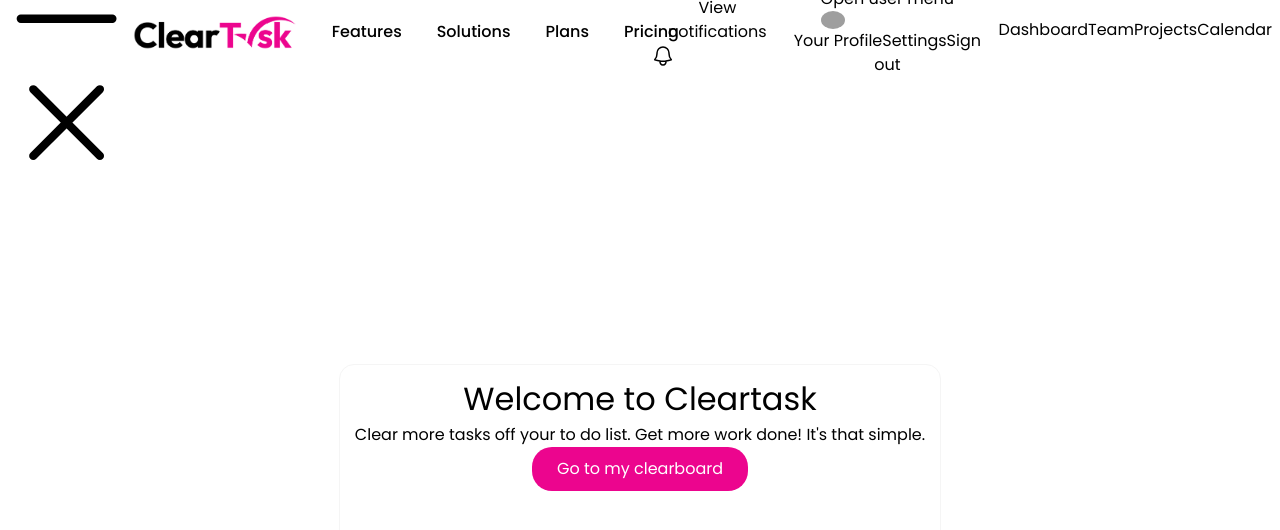
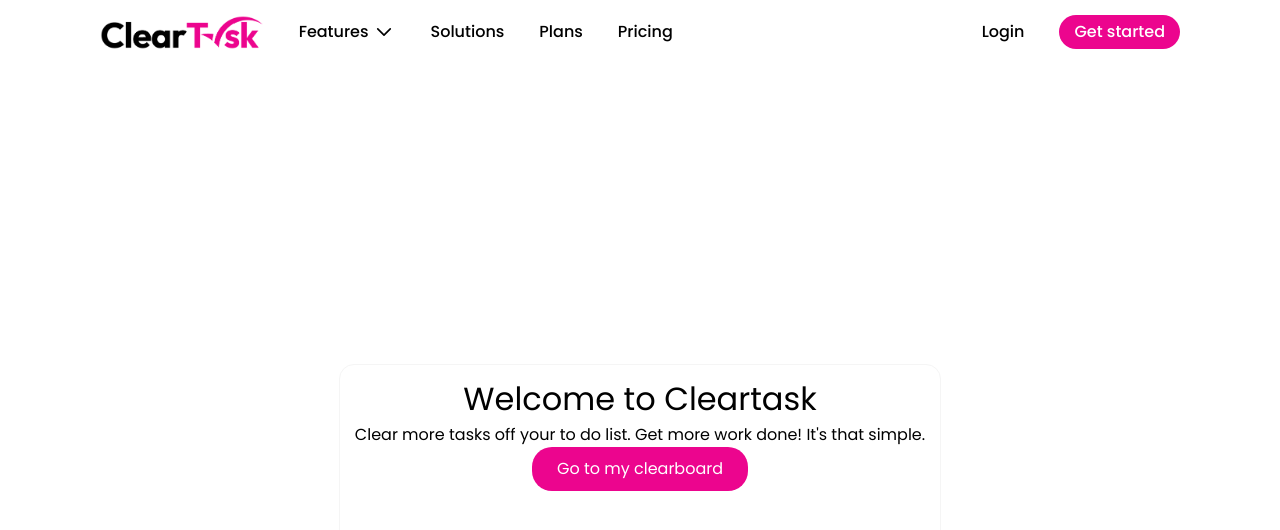
Before and after one commit to Crunch-Garage/cleartask-react-frontend, a React (Create React App) app: page / in a window 1280 px wide. Shown: the top 530 px of the page. Built offline with nearby package versions, Linux system fonts and the light colour scheme; grey boxes are pictures that could not be loaded; a web font is replaced by a local one; what react-swipeable-views-utils would draw is missing.

Commit message:
refactor:remove tailwind utility classes

```diff
--- a/src/components/Header.js
+++ b/src/components/Header.js
@@ -28,9 +28,9 @@
     return(
         <>
             <nav className="navbar" >
-                <div className="nav-menu-desktop">
+                <div className="full-menu">
                     <div className="nav-menu-items">
-                        <div className="mobile-menu-trigger" style={{display:"hidden"}}>
+                        <div className="mobile-menu-trigger" style={{'display':"none"}}>
                             {/* <!-- Mobile menu button--> */}
                             <button type="button" className="mobile-menu-trigger-button" aria-controls="mobile-menu" aria-expanded="false">
                                 <span>Open main menu</span>
@@ -43,13 +43,18 @@
                             </button>
                         </div>
                         <div className="full-menu-bar-main">
-                            <div className="fmb-logo-Wrapper flex-shrink-0 items-center">
+                            <div className="fmb-logo-Wrapper">
                                 <img src={logo} alt="cleartask"/>
                             </div>
                             <div className="fmb-menu-list-wrapper">
                                 <ul className="fmb-menu-list">
                                     <li data-targetItem="drop1" onMouseEnter={onMenuItemMouseIn} onMouseLeave={onMenuItemMouseOut} aria-current="page">
-                                        <button type="button">Features</button>
+                                        <button type="button">
+                                            Features
+                                            <svg xmlns="http://www.w3.org/2000/svg" fill="none" viewBox="0 0 24 24" strokeWidth={1.5} stroke="currentColor" className="w-6 h-6">
+                                                <path stroke="black" stroke-width="2" strokeLinecap="round" strokeLinejoin="round" d="M19.5 8.25l-7.5 7.5-7.5-7.5" />
+                                            </svg>
+                                        </button>
                                         {/* Navbar dropdown menu */}
                                         <div className={dropdown.drop1}>
                                             <div className="fmb-dropdown-row">
@@ -92,8 +97,20 @@
                             </div>
                         </div>
                         <div className="full-menu-bar-secondary">
+                            <ul>
+                                <li>
+                                    <button type="button">Login</button>
+                                </li>
+                                <li>
+                                    <button type="button">Get started</button>
+                                </li>
+                            </ul>
+                            {/* <button type="button">
+                                <svg xmlns="http://www.w3.org/2000/svg" fill="none" viewBox="0 0 24 24" stroke-width="1.5" stroke="currentColor" aria-hidden="true">
+                                    <path stroke-linecap="round" stroke-linejoin="round" d="M14.857 17.082a23.848 23.848 0 005.454-1.31A8.967 8.967 0 0118 9.75v-.7V9A6 6 0 006 9v.75a8.967 8.967 0 01-2.312 6.022c1.733.64 3.56 1.085 5.455 1.31m5.714 0a24.255 24.255 0 01-5.714 0m5.714 0a3 3 0 11-5.714 0" />
+                                </svg>
+                            </button>
                             <button type="button">
-                                <span>View notifications</span>
                                 <svg xmlns="http://www.w3.org/2000/svg" fill="none" viewBox="0 0 24 24" stroke-width="1.5" stroke="currentColor" aria-hidden="true">
                                     <path stroke-linecap="round" stroke-linejoin="round" d="M14.857 17.082a23.848 23.848 0 005.454-1.31A8.967 8.967 0 0118 9.75v-.7V9A6 6 0 006 9v.75a8.967 8.967 0 01-2.312 6.022c1.733.64 3.56 1.085 5.455 1.31m5.714 0a24.255 24.255 0 01-5.714 0m5.714 0a3 3 0 11-5.714 0" />
                                 </svg>
@@ -101,22 +118,21 @@
                             <div className="profile-tab">
                                 <div>
                                     <button type="button" id="user-menu-button" aria-expanded="false" aria-haspopup="true">
-                                        <span>Open user menu</span>
                                         <img src="https://images.unsplash.com/photo-1472099645785-5658abf4ff4e?ixlib=rb-1.2.1&ixid=eyJhcHBfaWQiOjEyMDd9&auto=format&fit=facearea&facepad=2&w=256&h=256&q=80" alt=""/>
                                     </button>
                                 </div>
-                                <div className="profile-tab-dropdown" role="menu" aria-orientation="vertical" aria-labelledby="user-menu-button" tabindex="-1">
+                                <div style={{"display":"none"}} className="profile-tab-dropdown" role="menu" aria-orientation="vertical" aria-labelledby="user-menu-button" tabindex="-1">
                                     <a href="#" role="menuitem" tabindex="-1" id="user-menu-item-0">Your Profile</a>
                                     <a href="#" role="menuitem" tabindex="-1" id="user-menu-item-1">Settings</a>
                                     <a href="#" role="menuitem" tabindex="-1" id="user-menu-item-2">Sign out</a>
                                 </div>
-                            </div>
+                            </div> */}
                         </div>
                     </div>
                 </div>
 
                 {/* <!-- Mobile menu, show/hide based on menu state. --> */}
-                <div id="mobile-menu" style={{display:"hidden"}}>
+                <div id="mobile-menu" style={{display:"none"}}>
                     <div className="space-y-1 px-2 pt-2 pb-3">
                     <a href="#" aria-current="page">Dashboard</a>
 
```
